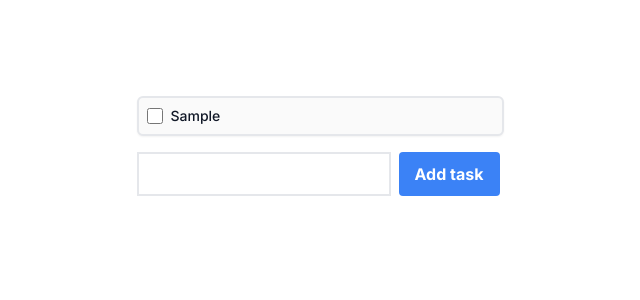
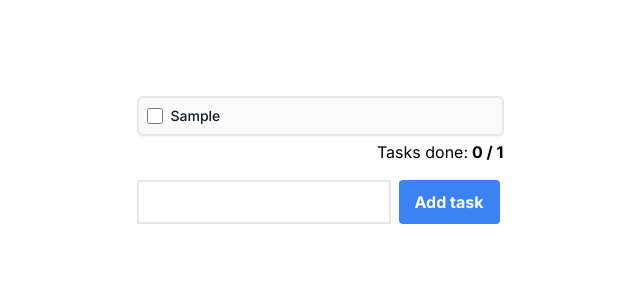
Before and after one commit to victordantasdev/taskman, a Next.js app: page / in a window 1280 px wide. Both pictures are taken after typing "Sample" into the empty fields and a click on the button "Add task". Shown: the top 300 px of the page, without its empty margins (320-960 px from the left). Built offline with nearby package versions, Linux system fonts and the light colour scheme.

Commit message:
feat: adds count of done tasks #7

```diff
--- a/src/components/TaskList/index.tsx
+++ b/src/components/TaskList/index.tsx
@@ -11,6 +11,8 @@ export function TaskList() {
   const [tasks, setTasks] = useState<Task[]>([]);
   const [taskName, setTaskName] = useState("");
   const [doneTasks, setDoneTasks] = useState<string[]>([]);
+
+  const tasksDone = `${doneTasks?.length} / ${tasks?.length}`;
 
   const addTask = useCallback(() => {
     setTasks((prev) => [...(prev ? prev : []), { name: taskName, id: nanoid() }]);
@@ -56,6 +58,13 @@ export function TaskList() {
         </ol>
       )}
 
+      {tasks.length > 0 && (
+        <div className="flex content-end justify-end gap-1 mt-1">
+          <p>Tasks done:</p>
+          <strong>{tasksDone}</strong>
+        </div>
+      )}
+
       <div className="flex gap-2 mt-4">
         <div>
           <input
```
